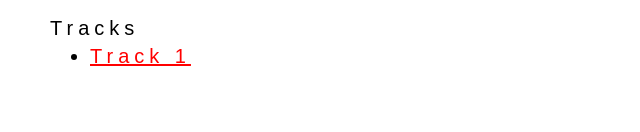
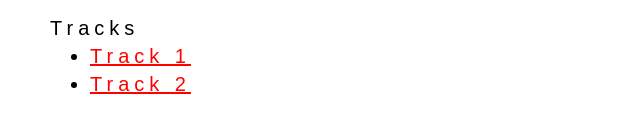
Before and after one commit to shahs880/shahs880.github.io, a plain HTML site: page index.html in a window 1280 px wide. Shown: the part 552-684 px from the top of the page, without its empty margins (0-640 px from the left). Drawn offline with nearby package versions, Linux system fonts and the light colour scheme.

Commit message:
added track-2

```diff
--- a/index.html
+++ b/index.html
@@ -25,6 +25,7 @@
   <div>
   <ul>
    <li> <a href="track-1/index.html"> Track 1 </a> </li>
+   <li> <a href="track-2/index.html"> Track 2 </a> </li>
   </ul>
   </div>
 
```
